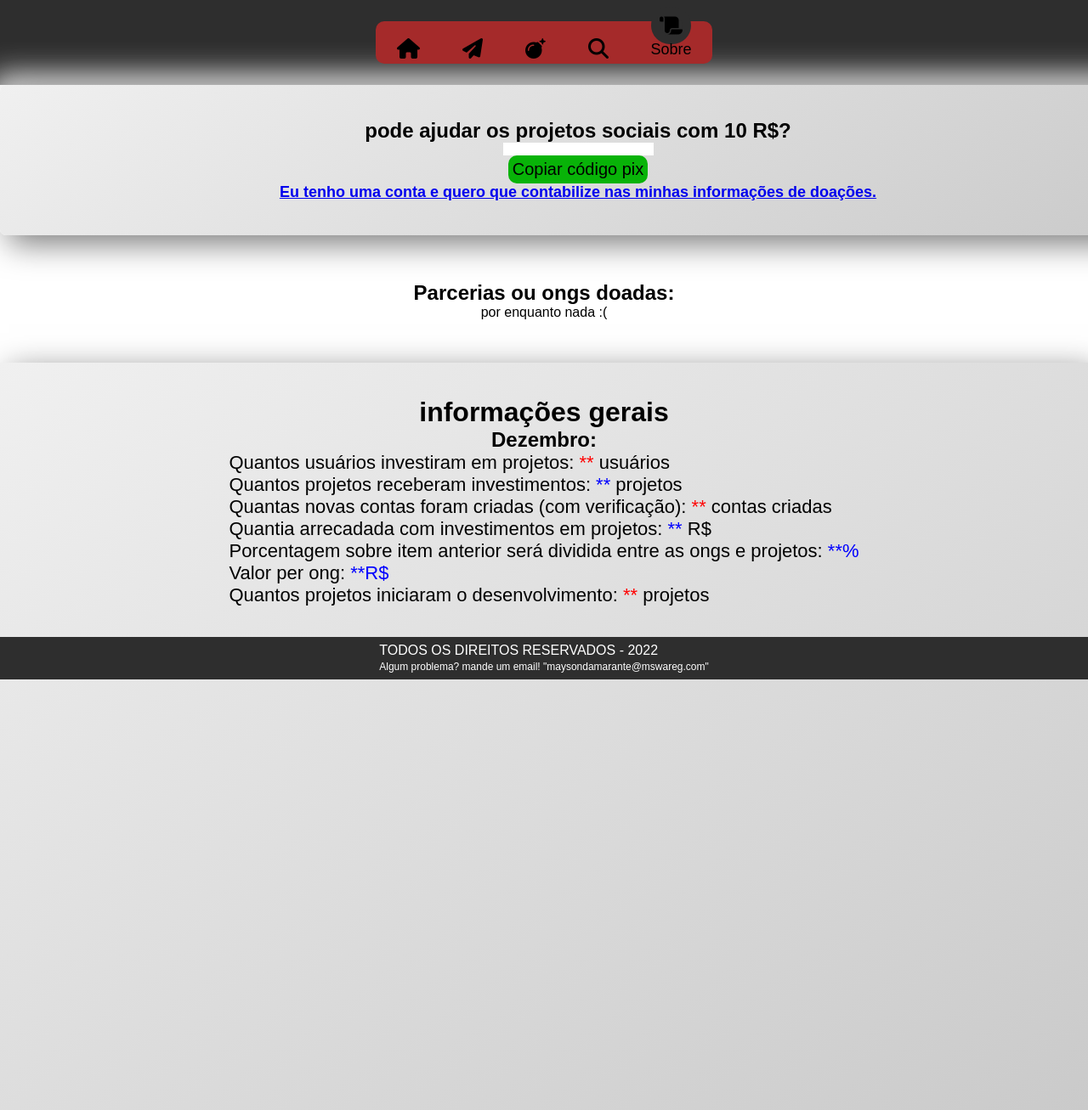
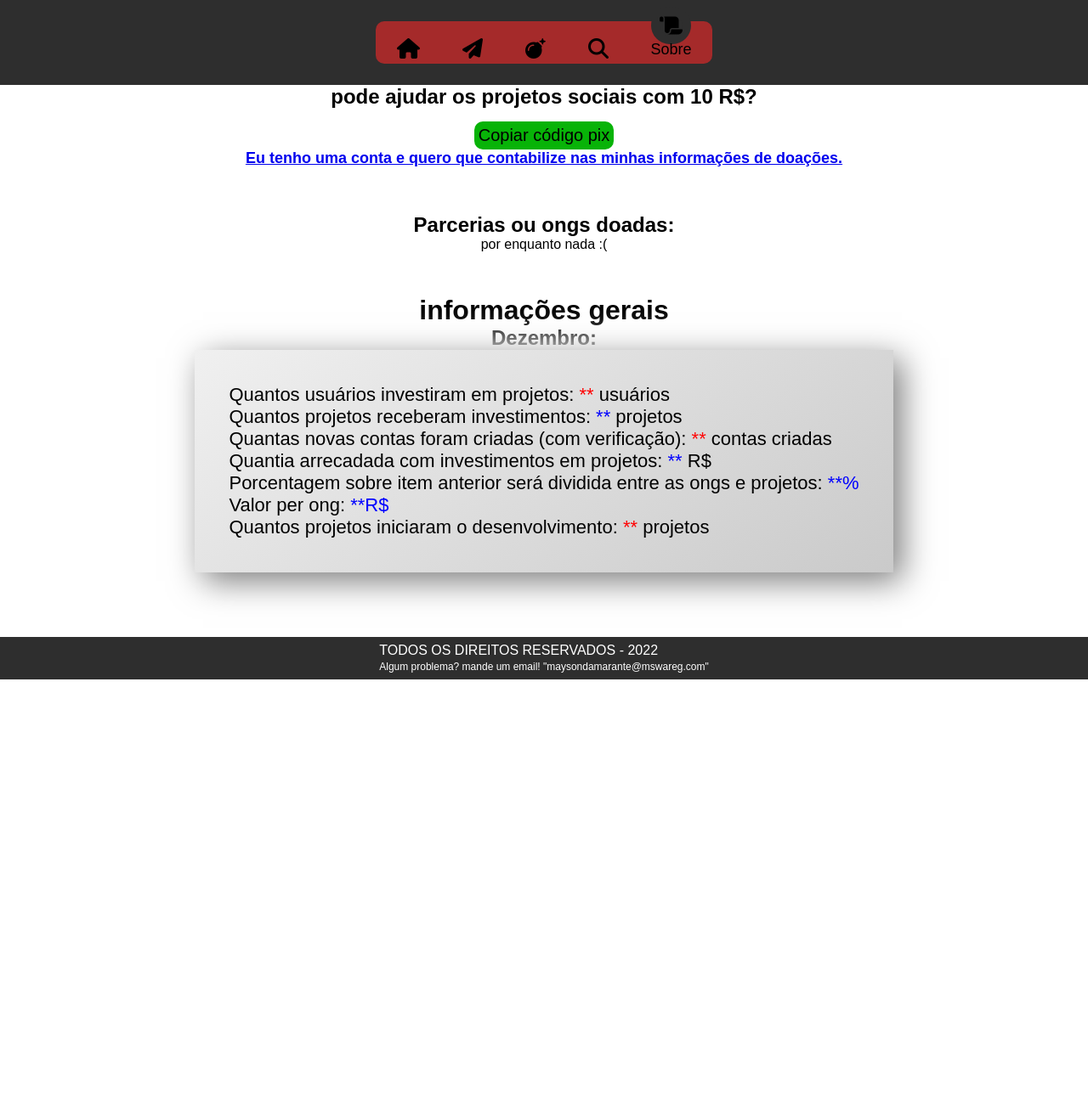
Before and after one commit to MaysonD4rk/MswaregFront, a Node project: template views/aboutUs.ejs in a window 1280 px wide; the page is wider, and only the part inside the window is pictured. Shown: that part at 85% size. After the commit the page ends 800 px from the top of that part, so only its background shows below. Run offline with Node 20 templates, Linux system fonts and the light colour scheme; the template is opened without the code that fills it, so the values that code supplies are empty; some libraries are stand-ins or nearby versions.

Commit message:
atualização

```diff
--- a/public/css/aboutUs.css
+++ b/public/css/aboutUs.css
@@ -50,6 +50,9 @@
     font-size: 24px;
     text-align: center;
     border-radius: 7px;
+
+}
+#qrCodeContainer{
     background: linear-gradient(145deg, #f0f0f0, #cacaca);
     box-shadow: 10px 10px 37px #7b7b7b,
         -10px -10px 37px #ffffff;
@@ -66,13 +69,14 @@
     display: flex;
     align-items: center;
     flex-direction: column;
-    background: linear-gradient(145deg, #f0f0f0, #cacaca);
-    box-shadow: 10px 10px 37px #7b7b7b,
-        -10px -10px 37px #ffffff;
-    padding: 40px;
+
 
 }
 #mswareg-info{
     font-size: 22px;
     color: black;
+    background: linear-gradient(145deg, #f0f0f0, #cacaca);
+        box-shadow: 10px 10px 37px #7b7b7b,
+            -10px -10px 37px #ffffff;
+        padding: 40px;
 }
```
